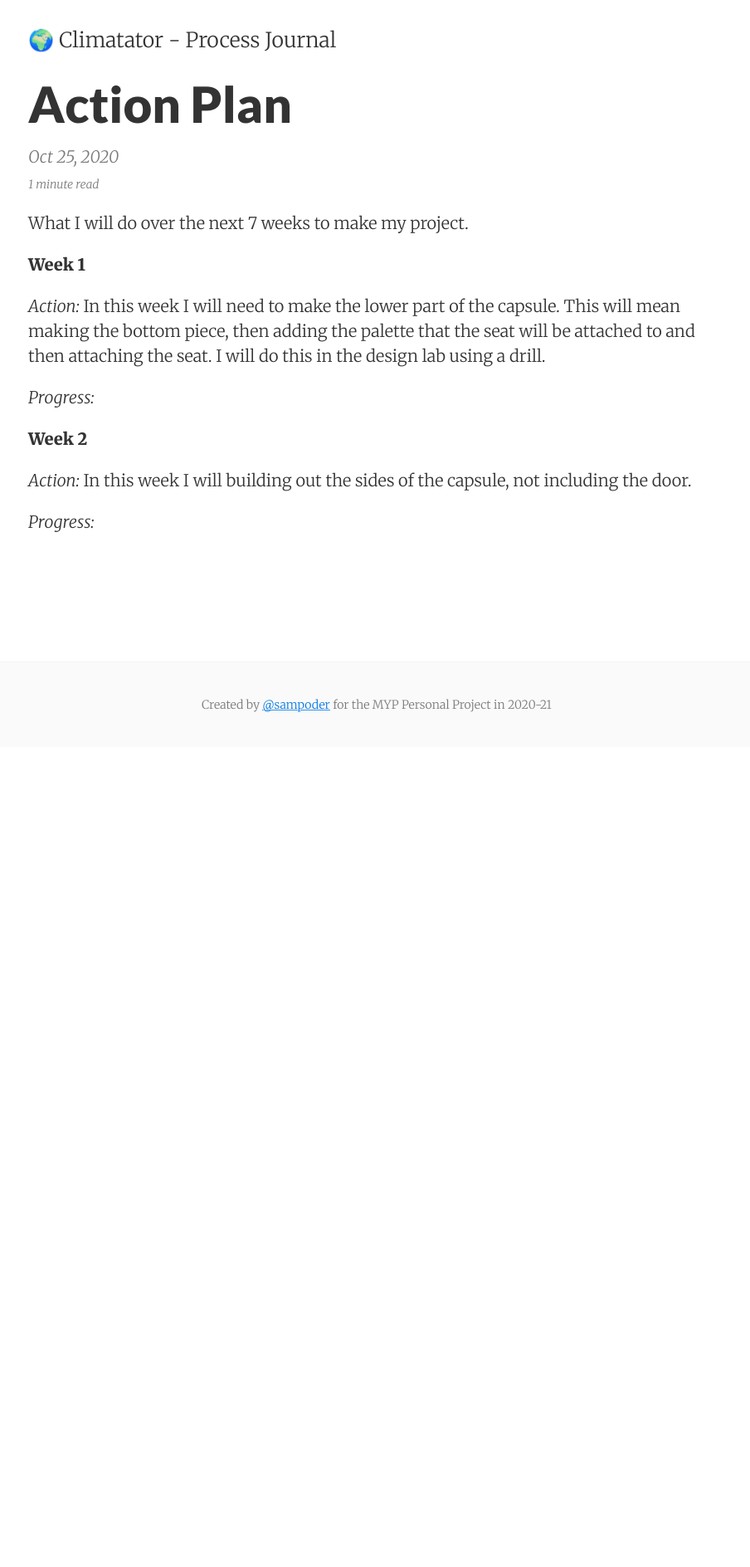
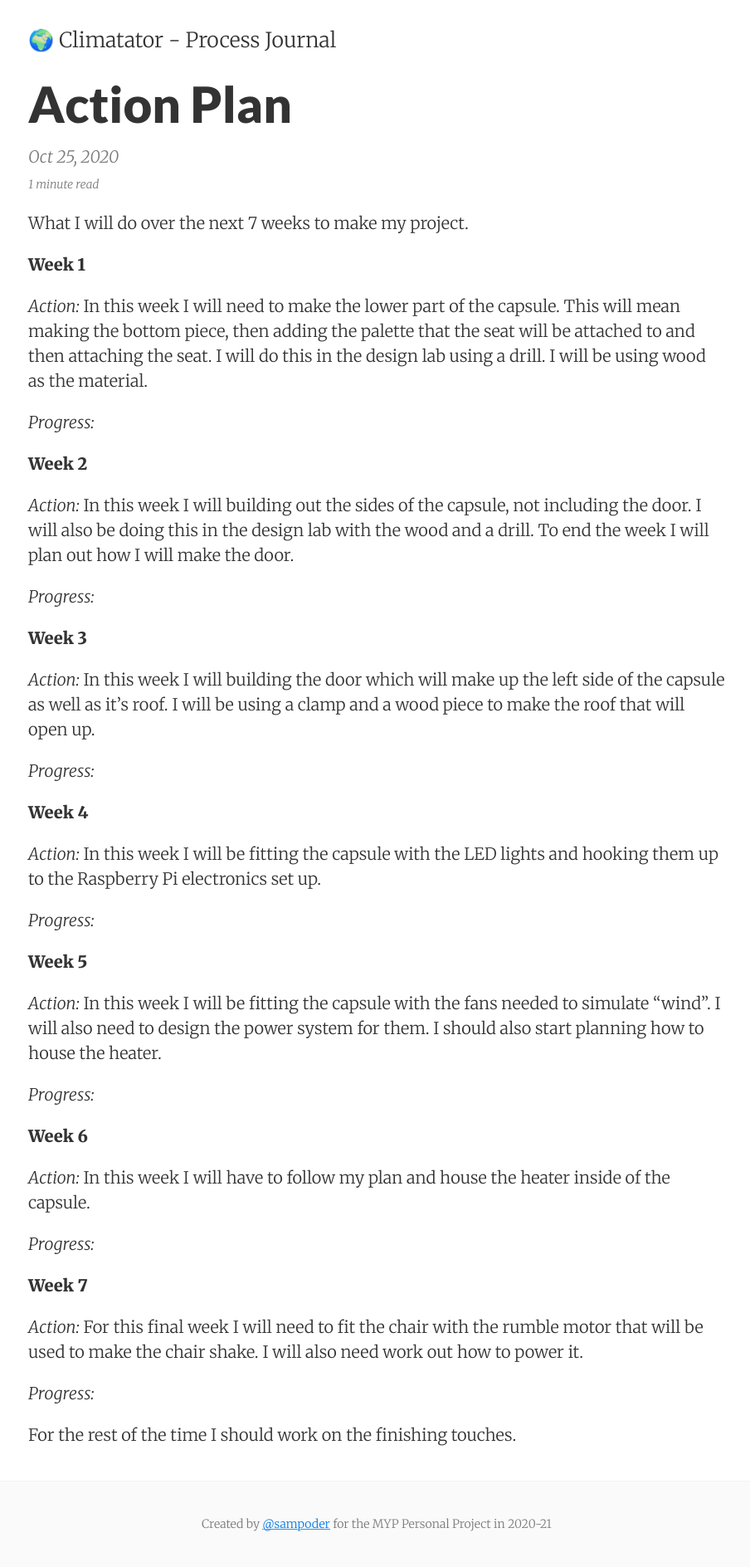
Before and after one commit to sampoder/climatator, a Jekyll site: the page built from journal/_posts/2020-10-25-action-plan.md, in a window 1280 px wide. Shown: the whole page at 83% size, without its empty margins (186-1090 px from the left). Built offline with Jekyll 4.4.1, drawn with Linux system fonts in a browser that asks for light colours; before the commit the page ends 900 px from its top, so only the background shows below that.

Commit message:
Update 2020-10-25-action-plan.md

```diff
--- a/journal/_posts/2020-10-25-action-plan.md
+++ b/journal/_posts/2020-10-25-action-plan.md
@@ -9,12 +9,44 @@ What I will do over the next 7 weeks to make my project.
 
 **Week 1**
 
-_Action:_ In this week I will need to make the lower part of the capsule. This will mean making the bottom piece, then adding the palette that the seat will be attached to and then attaching the seat. I will do this in the design lab using a drill.
+_Action:_ In this week I will need to make the lower part of the capsule. This will mean making the bottom piece, then adding the palette that the seat will be attached to and then attaching the seat. I will do this in the design lab using a drill. I will be using wood as the material.
 
 _Progress:_
 
 **Week 2**
 
-_Action:_ In this week I will building out the sides of the capsule, not including the door.
+_Action:_ In this week I will building out the sides of the capsule, not including the door. I will also be doing this in the design lab with the wood and a drill. To end the week I will plan out how I will make the door.
 
 _Progress:_
+
+**Week 3**
+
+_Action:_ In this week I will building the door which will make up the left side of the capsule as well as it's roof. I will be using a clamp and a wood piece to make the roof that will open up.
+
+_Progress:_
+
+**Week 4**
+
+_Action:_ In this week I will be fitting the capsule with the LED lights and hooking them up to the Raspberry Pi electronics set up.
+
+_Progress:_
+
+**Week 5**
+
+_Action:_ In this week I will be fitting the capsule with the fans needed to simulate "wind". I will also need to design the power system for them. I should also start planning how to house the heater.
+
+_Progress:_
+
+**Week 6**
+
+_Action:_ In this week I will have to follow my plan and house the heater inside of the capsule.
+
+_Progress:_
+
+**Week 7**
+
+_Action:_ For this final week I will need to fit the chair with the rumble motor that will be used to make the chair shake. I will also need work out how to power it.
+
+_Progress:_
+
+For the rest of the time I should work on the finishing touches.
```
